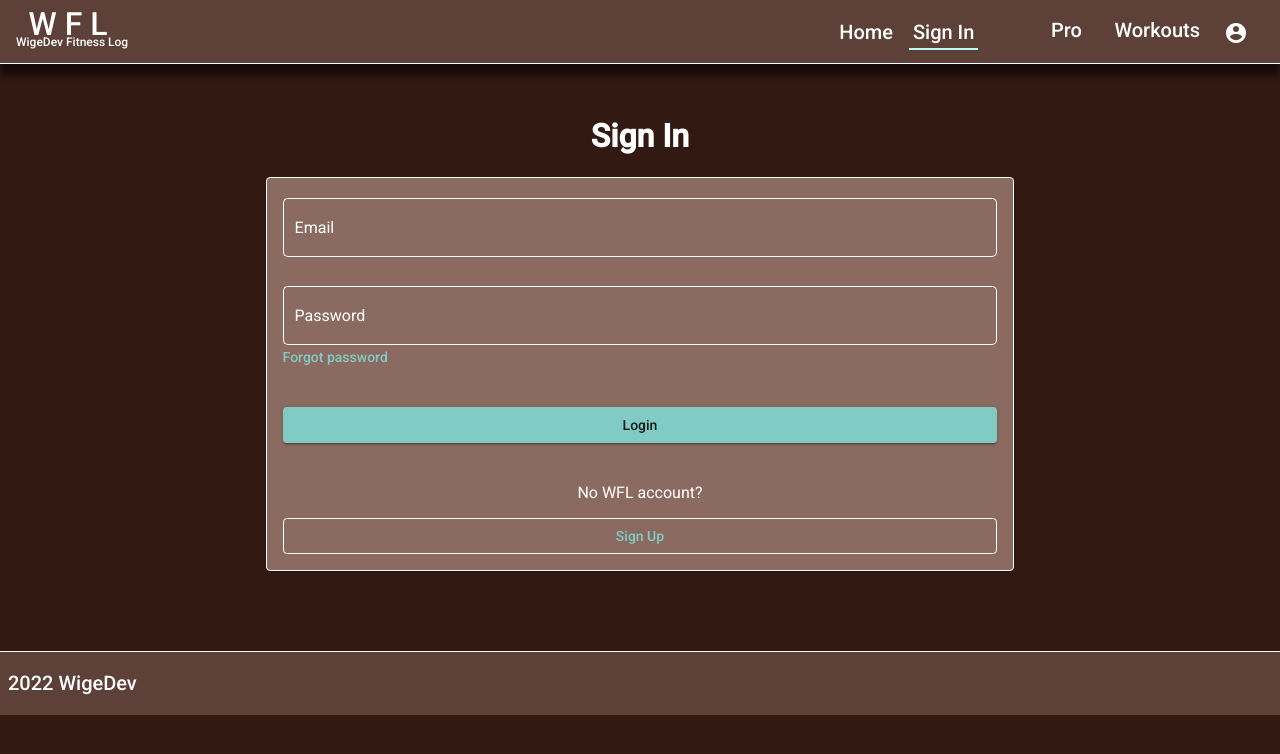
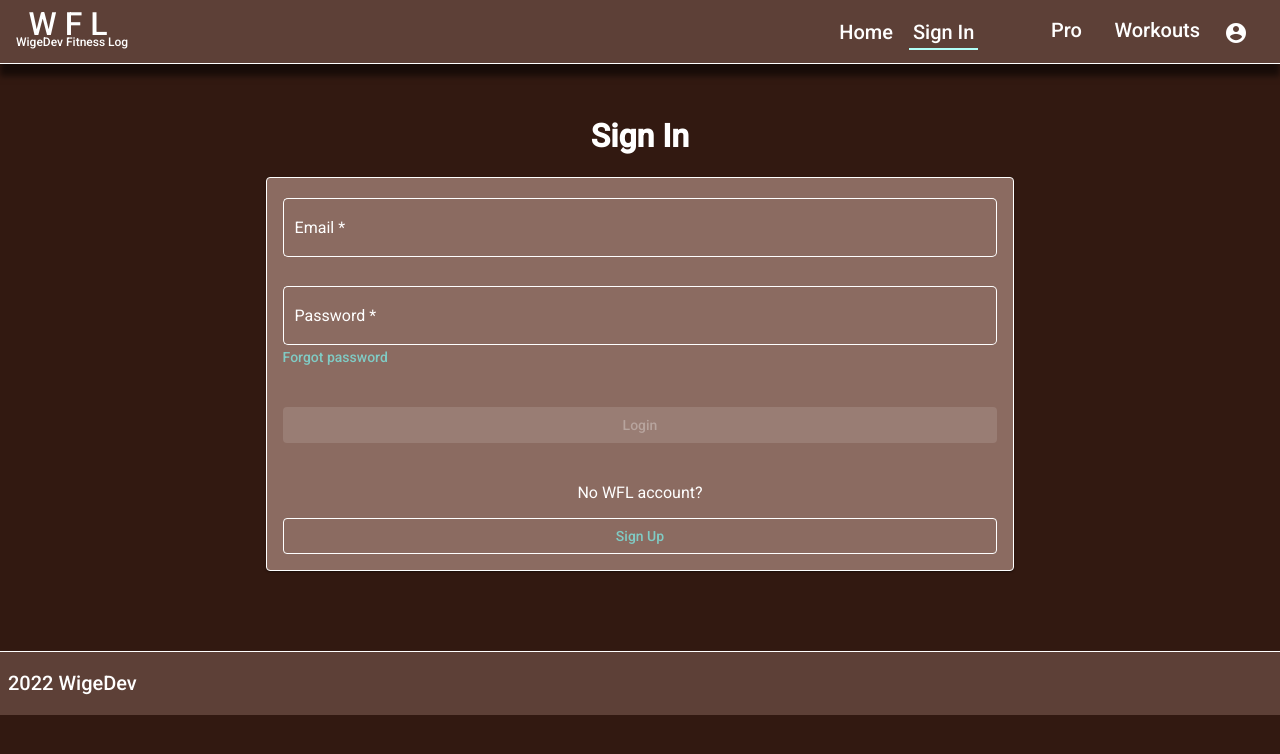
Before and after one commit to garywige/wigedev-fitness-log, an Angular app: page /signin in a window 1280 px wide. Shown: the top 754 px of the page. Built offline with nearby package versions, Linux system fonts and the light colour scheme.

Commit message:
sign in implemented form

```diff
--- a/src/app/sign-in/sign-in.component.css
+++ b/src/app/sign-in/sign-in.component.css
@@ -44,3 +44,7 @@ button {
   position: relative;
   top: -32px;
 }
+
+.pw-error {
+  margin-top: 24px;
+}
--- a/src/app/sign-in/sign-in.component.html
+++ b/src/app/sign-in/sign-in.component.html
@@ -1,16 +1,20 @@
 <h1>Sign In</h1>
 
 <mat-card class="form">
+  <form [formGroup]="form" (ngSubmit)="onSubmit()">
     <mat-form-field appearance="outline" color="accent">
       <mat-label>Email</mat-label>
-    <input type="email" matInput placeholder="lifter@gmail.com">
+      <input type="email" matInput placeholder="lifter@gmail.com" formControlName="email">
+      <mat-error>Must be valid email address.</mat-error>
     </mat-form-field><br>
     <mat-form-field appearance="outline" color="accent">
       <mat-label>Password</mat-label>
-    <input type="password" matInput>
+      <input type="password" matInput formControlName="password">
+      <mat-error class="pw-error">Minimum 8 characters and at least 1 lowercase, uppercase, number, and symbol</mat-error>
     </mat-form-field><br>
-  <button mat-button class="bottom-margin" color="accent" class="small-button">Forgot password</button><br>
-  <button mat-raised-button routerLink="/free" color="accent" class="bottom-margin">Login</button>
+    <button type="button" mat-button class="bottom-margin" color="accent" class="small-button">Forgot password</button><br>
+    <button mat-raised-button color="accent" class="bottom-margin" [disabled]="form.invalid">Login</button>
     <p>No WFL account?</p>
-  <button mat-stroked-button routerLink="/signup" color="accent">Sign Up</button>
+    <button type="button" mat-stroked-button routerLink="/signup" color="accent">Sign Up</button>
+  </form>
 </mat-card>
--- a/src/app/sign-in/sign-in.component.ts
+++ b/src/app/sign-in/sign-in.component.ts
@@ -1,4 +1,7 @@
 import { Component, OnInit } from '@angular/core';
+import { FormGroup, FormControl, Validators } from '@angular/forms'
+import { MatSnackBar } from '@angular/material/snack-bar';
+import { Router } from '@angular/router';
 
 @Component({
   selector: 'app-sign-in',
@@ -6,5 +9,34 @@ import { Component, OnInit } from '@angular/core';
   styleUrls: ['./sign-in.component.css'],
 })
 export class SignInComponent {
-  constructor() {}
+  form: FormGroup = new FormGroup({
+    email: new FormControl('', [Validators.required, Validators.email]),
+    password: new FormControl('', [
+      Validators.required,
+      Validators.minLength(8),
+      Validators.pattern(/[a-z]+/),
+      Validators.pattern(/[A-Z]+/),
+      Validators.pattern(/[0-9]+/),
+      Validators.pattern(/[^a-zA-Z0-9]+/)
+    ])
+  })
+
+  constructor(private snackbar: MatSnackBar, private router: Router) {}
+
+  onSubmit(){
+
+    // send the data
+    let output = {
+      email: this.form.get('email')?.value,
+      password: this.form.get('password')?.value
+    }
+
+    console.log(output)
+
+    // display message on successful sign in
+    this.snackbar.open("Welcome to WFL!", "Close", {duration: 3000, panelClass: "snackbar"})
+
+    // navigate to the workouts page
+    this.router.navigate(['/free'])
+  }
 }
```
Lines whose indentation alone changed are shown as unchanged.
